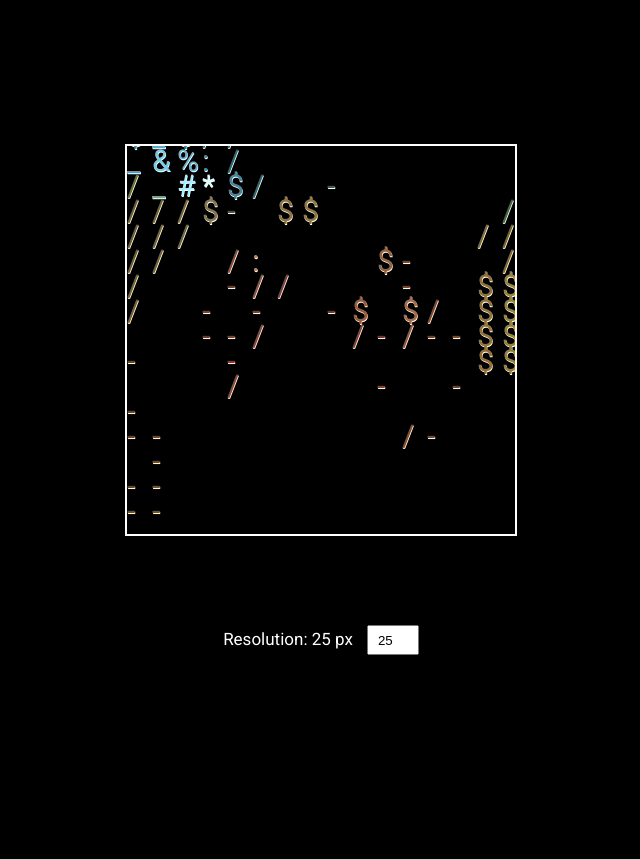
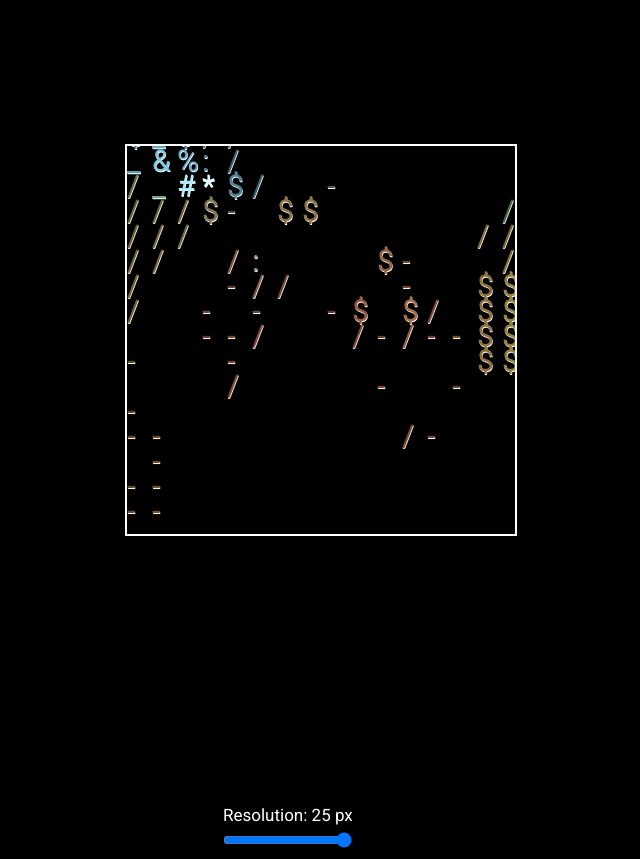
Before and after one commit to gr00vyPenguin/gr00vyPenguin.github.io, a plain HTML site: page index.html in a window 1280 px wide. Shown: the whole page, without its empty margins (319-959 px from the left). Before the commit the page ends 801 px from the top, so only its background shows below. Drawn offline with Linux system fonts and the light colour scheme.

Commit message:
Happy birthday, baby!

```diff
--- a/index.html
+++ b/index.html
@@ -15,7 +15,7 @@
 
         <div class="controls">
             <label for="resolution" id="resolutionLabel">Resolution 5px</label>
-            <input type="number" name="resolution" id="resolution" min="1" max="25" value="25">
+            <input type="range" name="resolution" id="resolution" min="1" max="25" value="25">
         </div>
         <div id="hidden">
             Happy Birthday, baby! I love you!<br>
```
